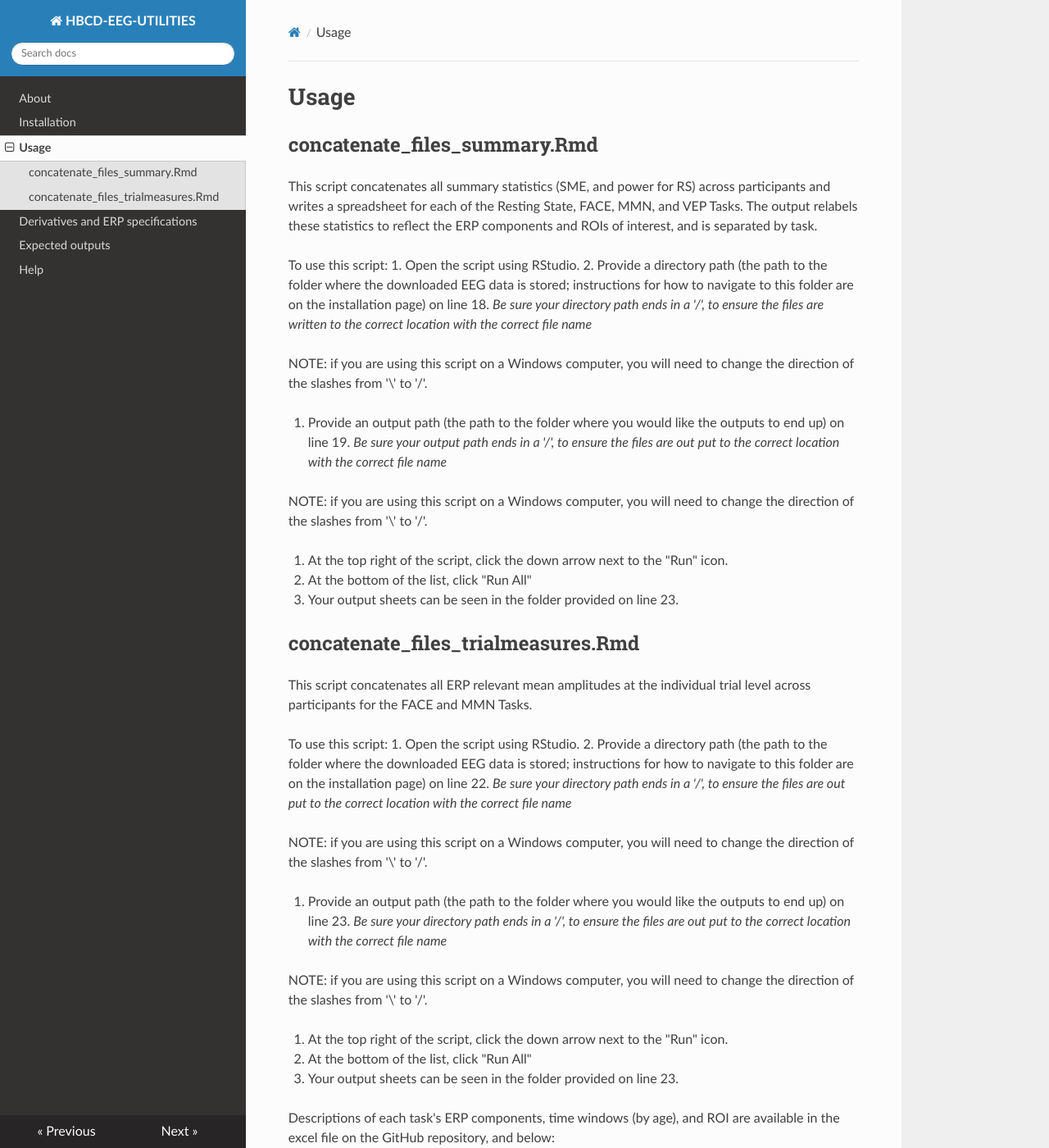
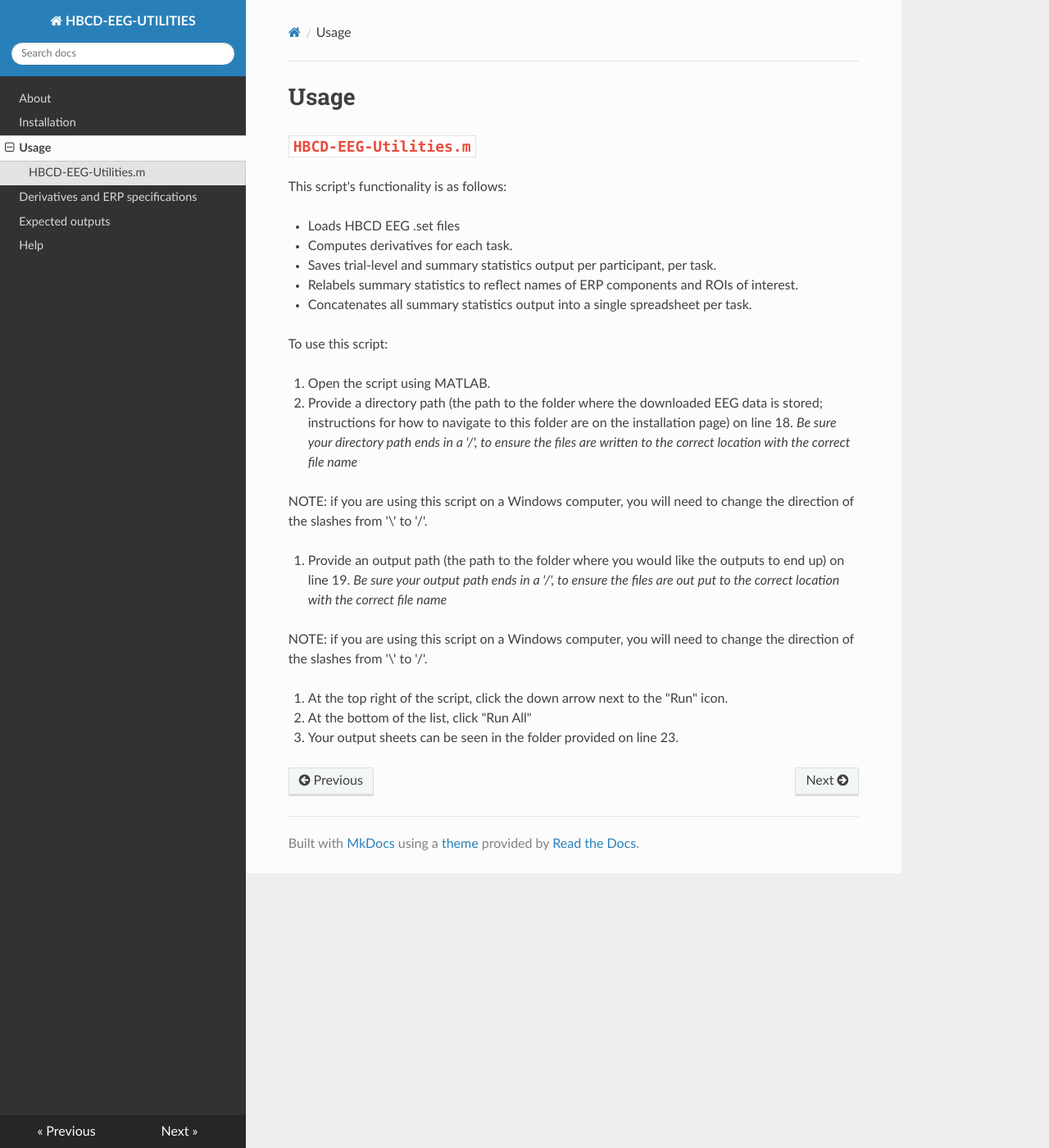
Before and after one commit to Child-Development-Lab/HBCD-EEG-Utilities, an MkDocs documentation site: the page built from docs/usage.md, in a window 1280 px wide and 1400 px high. Shown: the whole window at 82% size. Built offline with MkDocs 1.6.1, drawn with Linux system fonts in a browser that asks for light colours; nearby versions of some CDN libraries; some of the changed text lies outside the part shown.

Commit message:
Update usage.md

```diff
--- a/docs/usage.md
+++ b/docs/usage.md
@@ -1,10 +1,18 @@
 # Usage
 
-## concatenate_files_summary.Rmd
-This script concatenates all summary statistics (SME, and power for RS) across participants and writes a spreadsheet for each of the Resting State, FACE, MMN, and VEP Tasks. The output relabels these statistics to reflect the ERP components and ROIs of interest, and is separated by task.
+## `HBCD-EEG-Utilities.m`
+
+This script's functionality is as follows:
+
+- Loads HBCD EEG .set files
+- Computes derivatives for each task.
+- Saves trial-level and summary statistics output per participant, per task.
+- Relabels summary statistics to reflect names of ERP components and ROIs of interest.
+- Concatenates all summary statistics output into a single spreadsheet per task.
 
 To use this script:
-1. Open the script using RStudio.
+
+1. Open the script using MATLAB.
 2. Provide a directory path (the path to the folder where the downloaded EEG data is stored; instructions for how to navigate to this folder are on the installation page) on line 18. *Be sure your directory path ends in a '/', to ensure the files are written to the correct location with the correct file name*
 
 NOTE: if you are using this script on a Windows computer, you will need to change the direction of the slashes from '\\' to '/'.
@@ -16,51 +24,3 @@ NOTE: if you are using this script on a Windows computer, you will need to chang
 4. At the top right of the script, click the down arrow next to the "Run" icon.
 5. At the bottom of the list, click "Run All"
 6. Your output sheets can be seen in the folder provided on line 23.
-
-
-## concatenate_files_trialmeasures.Rmd
-This script concatenates all ERP relevant mean amplitudes at the individual trial level across participants for the FACE and MMN Tasks.
-
-To use this script:
-1. Open the script using RStudio.
-2. Provide a directory path (the path to the folder where the downloaded EEG data is stored; instructions for how to navigate to this folder are on the installation page) on line 22. *Be sure your directory path ends in a '/', to ensure the files are out put to the correct location with the correct file name*
-
-NOTE: if you are using this script on a Windows computer, you will need to change the direction of the slashes from '\\' to '/'.
-
-3. Provide an output path (the path to the folder where you would like the outputs to end up) on line 23. *Be sure your directory path ends in a '/', to ensure the files are out put to the correct location with the correct file name*
-
-NOTE: if you are using this script on a Windows computer, you will need to change the direction of the slashes from '\\' to '/'.
-
-4. At the top right of the script, click the down arrow next to the "Run" icon.
-5. At the bottom of the list, click "Run All"
-6. Your output sheets can be seen in the folder provided on line 23.
-
-
-
-Descriptions of each task's ERP components, time windows (by age), and ROI are available in the excel file on the GitHub repository, and below:
-
-| Task | Component | Time window | ROI  | Age |
-|------|-----------|-------------|------|-----|
-| MMN  | MMR       | 200-400     | t7t8 | 3-9 |
-| MMN  | MMR       | 200-400     | f7f8 | 3-9 |
-| MMN  | MMR       | 200-400     | fcz  | 3-9 |
-| MMN  | N1        | 40-79       | t7t8 | 3-9 |
-| MMN  | P1        | 80-100      | t7t8 | 3-9 |
-| MMN  | N2        | 100-180     | t7t8 | 3-9 |
-| FACE | N290      | 200-390     | p8   | 3-6 |
-| FACE | N290      | 200-390     | p7   | 3-6 |
-| FACE | P1        | 75-125      | oz   | 3-6 |
-| FACE | N290      | 400-600     | oz   | 3-6 |
-| FACE | P400      | 355-625     | oz   | 3-6 |
-| FACE | N290      | 200-340     | p8   | 6-9 |
-| FACE | N290      | 200-340     | p7   | 6-9 |
-| FACE | P1        | 75-125      | oz   | 6-9 |
-| FACE | N290      | 200-340     | oz   | 6-9 |
-| FACE | P400      | 350-600     | oz   | 6-9 |
-| FACE | Nc        | 300-650     | FCz  | 3-9 |
-| VEP  | N1        | 40-79       | oz   | 3-6 |
-| VEP  | P1        | 80-140      | oz   | 3-6 |
-| VEP  | N2        | 141-300     | oz   | 3-6 |
-| VEP  | N1        | 40-79       | oz   | 6-9 |
-| VEP  | P1        | 80-120      | oz   | 6-9 |
-| VEP  | N2        | 121-170     | oz   | 6-9 |
```
